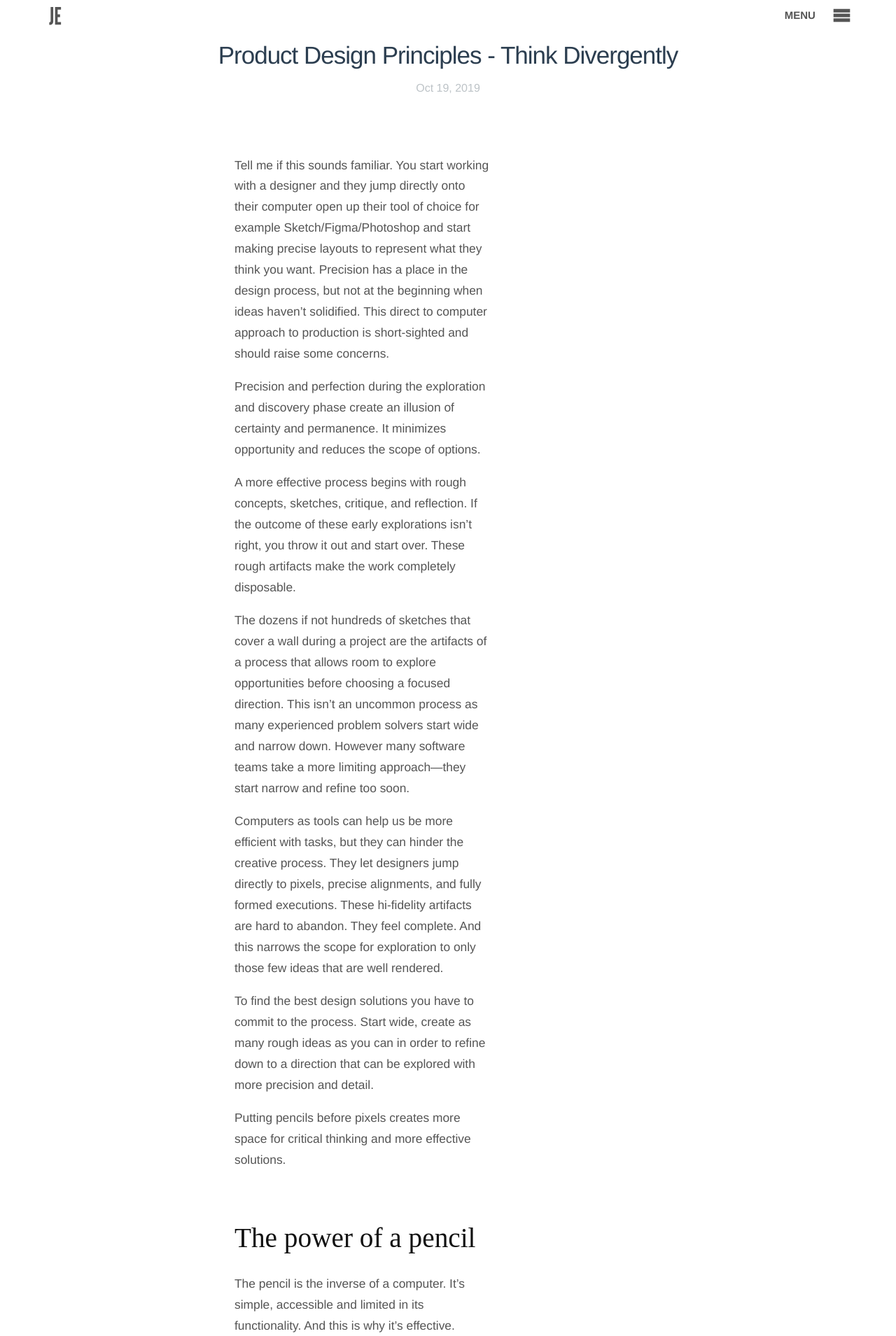
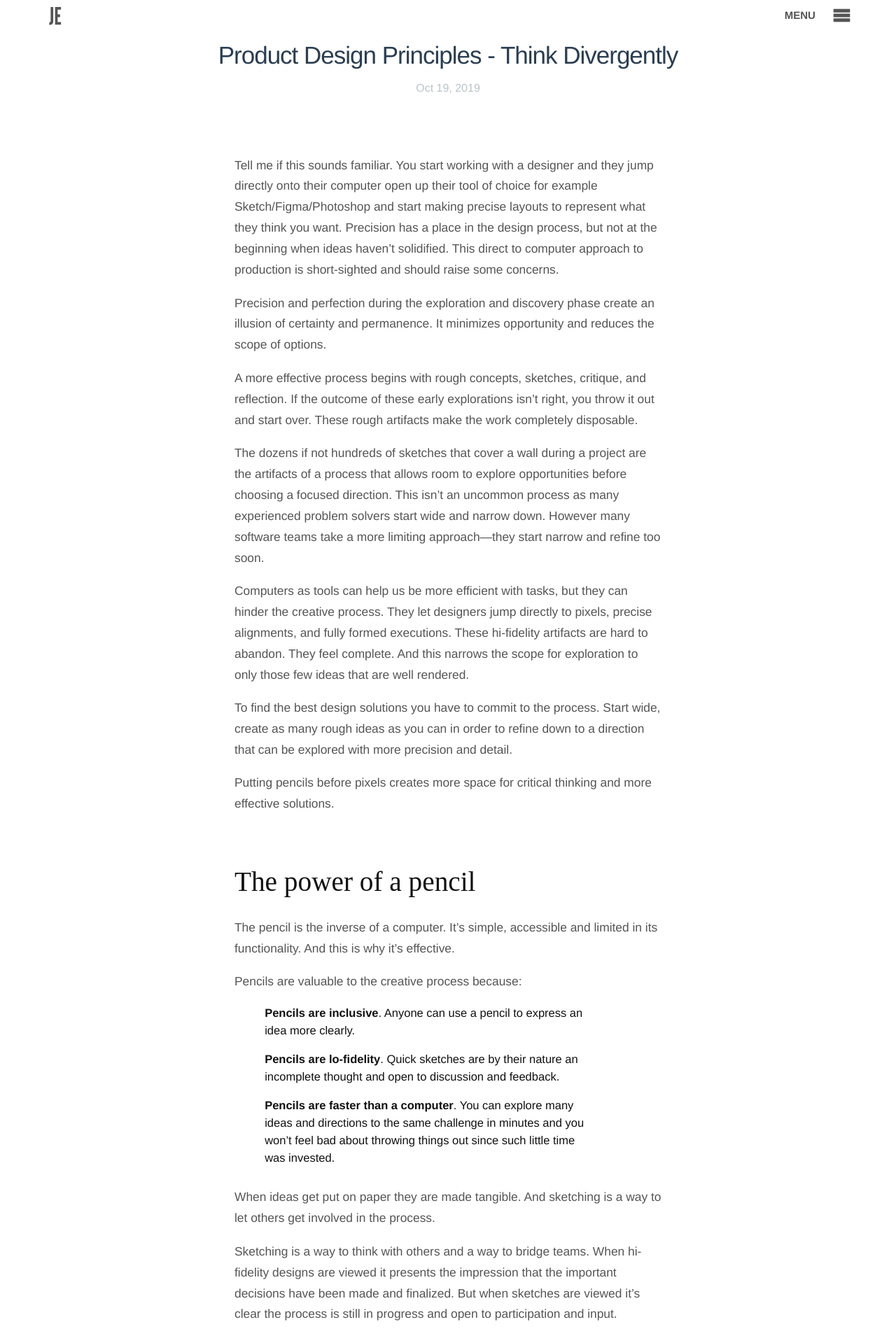
Before and after one commit to jasonearly/jasonearly.github.io, a Jekyll site: the page built from _posts/2019-10-19-product-design-principles-think-divergently.md, in a window 1280 px wide. Shown: the top 1909 px of the page at 70% size. Built offline with Jekyll 4.4.1, drawn with Linux system fonts in a browser that asks for light colours.

Commit message:
style edits and cleanup

```diff
--- a/_layouts/exp.html
+++ b/_layouts/exp.html
@@ -4,9 +4,8 @@
 
 {% include clients.html %}
 
-
 <div style="display: flex; justify-content: center;">
-  <article class="post-content" >
-      {{ content }}
+  <article class="post-content" style="width: 60%;">
+    {{ content }}
   </article>
 </div>
--- a/_posts/2019-10-19-product-design-principles-think-divergently.md
+++ b/_posts/2019-10-19-product-design-principles-think-divergently.md
@@ -86,7 +86,10 @@
 
 Here’s a to-do list to push sketching into practice:
 
-- **Generate dozens of ideas on paper before transitioning to the computer.** Sketching helps you discover unexpected ideas.
-- **Get stakeholders involved by conducting a team sketching exercise like 6-8-5.** It adds clarity for all involved and it creates shared ownership of the project.
-- **If your team is remote use a USB document camera to share sketches and ideate as a team.**
-- **Embrace constraints like fat tip markers and time limits to keep from getting focused on the details too soon.** Remember designing is an iterative process. Start wide then narrow in.
+**Generate dozens of ideas on paper before transitioning to the computer.** Sketching helps you discover unexpected ideas.
+
+**Get stakeholders involved by conducting a team sketching exercise like 6-8-5.** It adds clarity for all involved and it creates shared ownership of the project.
+
+**If your team is remote use a USB document camera to share sketches and ideate as a team.**
+
+**Embrace constraints like fat tip markers and time limits to keep from getting focused on the details too soon.** Remember designing is an iterative process. Start wide then narrow in.
--- a/_sass/_posts.scss
+++ b/_sass/_posts.scss
@@ -24,7 +24,7 @@
 
 .post-content {
   margin-bottom: $spacing-unit;
-  width: 60%;
+  //width: 60%;
 
   h1 {
     font-size: 4.909em;
```
